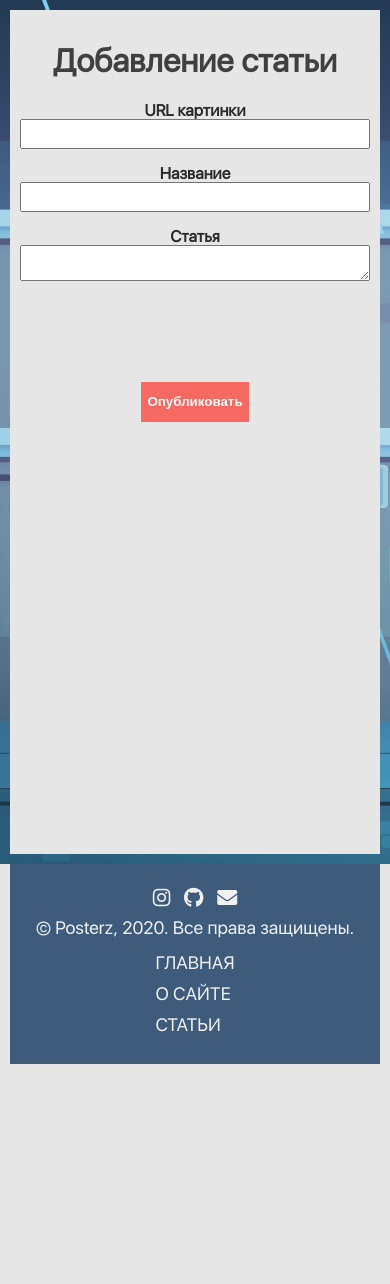
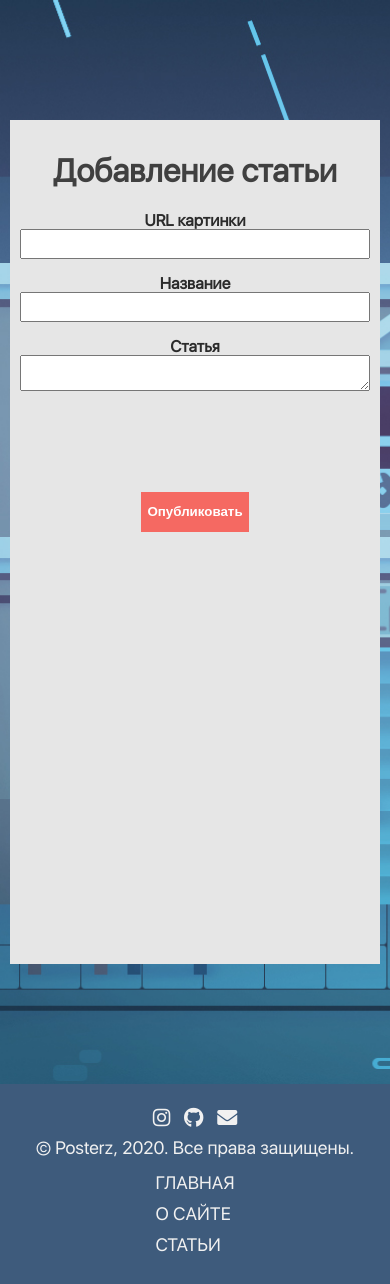
Before and after one commit to akmatoff/posterz, a Flask app: page /add_article in a window 390 px wide. Before the commit the page ends 1064 px from the top, so only its background shows below. Run offline with Flask 2, Linux system fonts and the light colour scheme; the visitor is signed in with stand-in values (Sample User, id 1); some libraries are stand-ins or nearby versions.

Commit message:
Fixed some little bugs

```diff
--- a/pyproject.toml
+++ b/pyproject.toml
@@ -10,6 +10,8 @@ flask = "^1.1"
 passlib = "^1.7"
 wtforms = "^2.2"
 python-dotenv = "^0.12.0"
+flask-mail = "^0.9.1"
+itsdangerous = "^1.1"
 
 [tool.poetry.dev-dependencies]
 
--- a/requirements.txt
+++ b/requirements.txt
@@ -8,3 +8,4 @@ MarkupSafe==1.1.1
 mccabe==0.6.1
 mysqlclient==1.4.4
 passlib==1.7.2
+Pillow==7.0.0
--- a/static/css/style.css
+++ b/static/css/style.css
@@ -183,7 +183,6 @@ header {
 }
 
 #dropdown-button {
-  /* background-color: #d9d9d9; */
   background: none;
   border: none;
   width: 30px;
@@ -194,7 +193,7 @@ header {
 
 #dropdown-button i {
   font-size: 40px;
-  color: #404040;
+  color: #f1f1f1;
 }
 
 #dropdown-content {
@@ -865,7 +864,7 @@ footer {
   #container {
     width: 100%;
     max-width: 100%;
-    padding: 10px;
+    padding: 120px 10px;
     text-align: center;
   }
 
@@ -914,7 +913,7 @@ footer {
 
   footer {
     height: 100%;
-    width: 95%;
+    width: 100%;
   }
 
 }
--- a/static/js/script.js
+++ b/static/js/script.js
@@ -40,4 +40,5 @@ window.onscroll = () => {
     header.style.top = "-150px";
   }
   scrollPos = currentScrollPos;
+  dropdownContent.style.display = 'none';
 }
```
Also changed, not shown: 1 other file.
